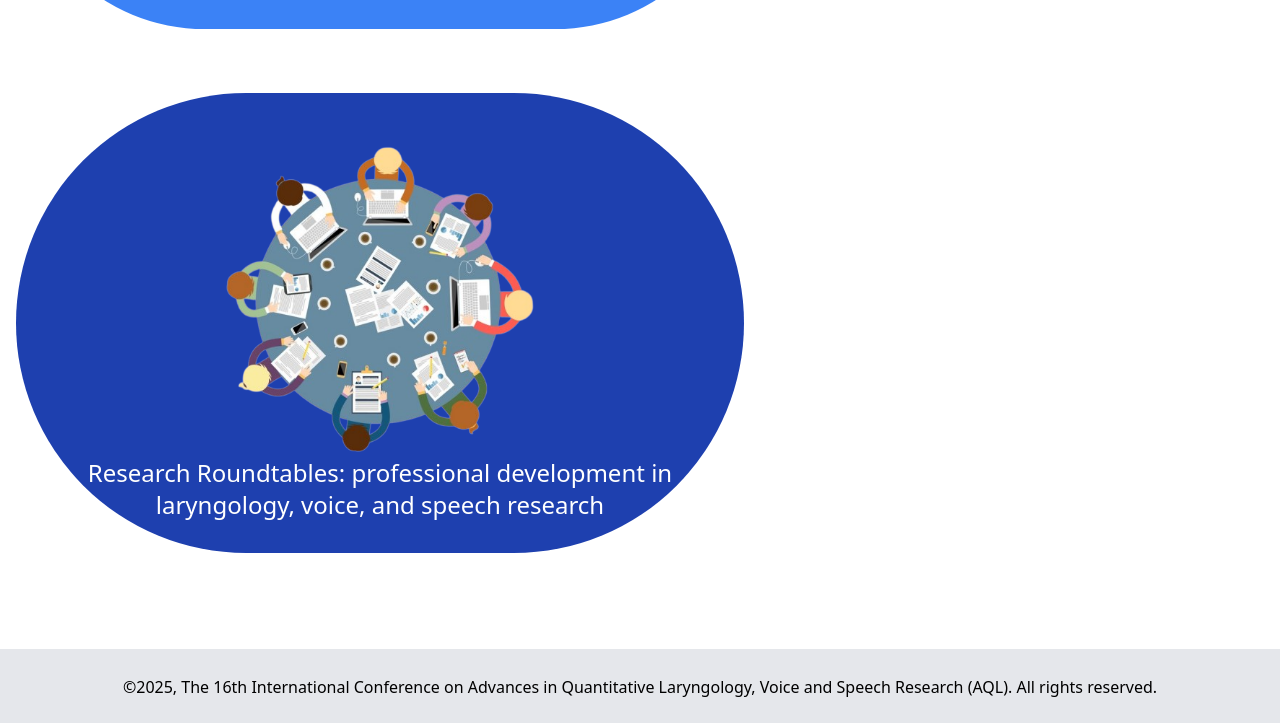
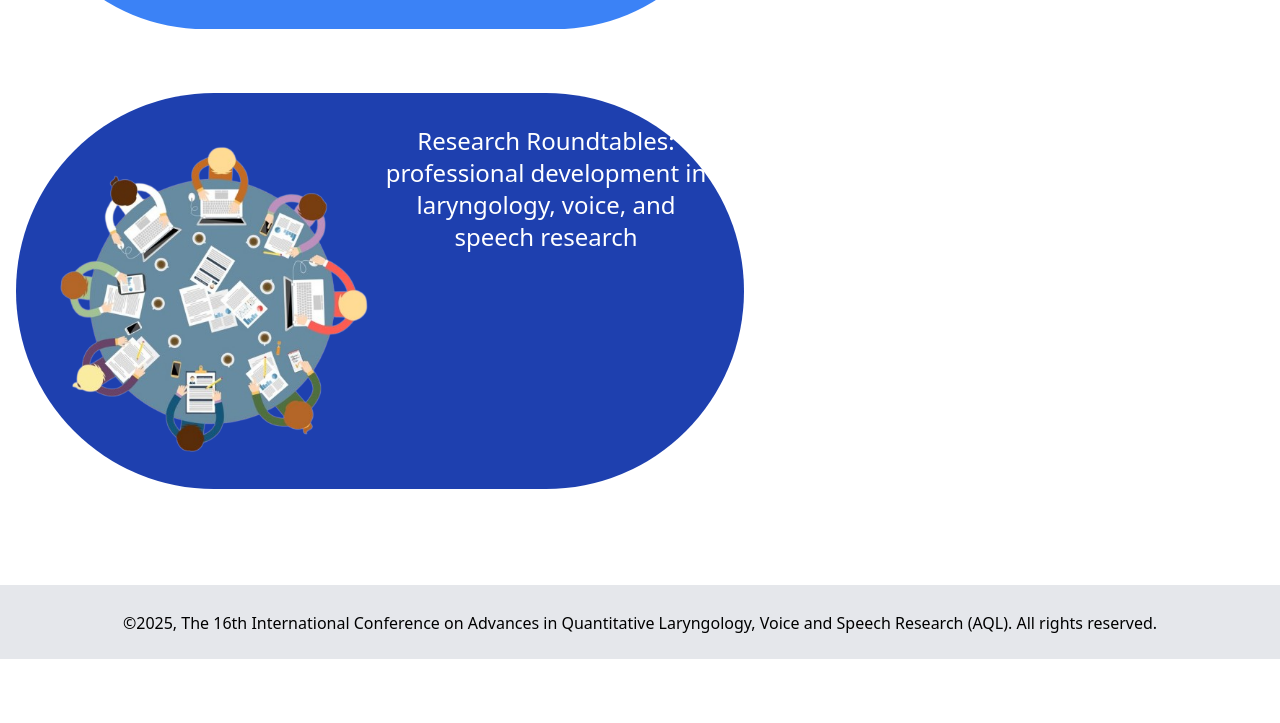
Before and after one commit to aqlconference/aqlconference, an Astro site: page /workshop in a window 1280 px wide. Shown: the part 2577-3300 px from the top of the page. After the commit the page ends 3236 px from the top, so only its background shows below. Built offline with nearby package versions, Linux system fonts and the light colour scheme; Astro itself is replaced by a stand-in of ours.

Commit message:
Update workshop.astro

```diff
--- a/src/pages/workshop.astro
+++ b/src/pages/workshop.astro
@@ -39,9 +39,9 @@ import { FULL_TITLE } from "../consts";
 	  	<img src='/3d-print.png' class='mx-auto w-6/12' />
 		<p>3D-printing of voice and speech prostheses by <a class='underline' href='https://umcgresearch.org/w/3d-lab'>3D Lab UMCG</a></p>
 	</div>
-	<div class='w-7/12 text-2xl flex flex-col py-8 px-8 mr-48 my-8 text-center bg-blue-800 text-white rounded-full'>
+	<div class='w-7/12 text-2xl flex flex-wrap py-8 px-8 mr-48 my-8 text-center bg-blue-800 text-white rounded-full'>
 	  	<img src='/roundtables.png' class='mx-auto w-6/12' />
-		<p>Research Roundtables: professional development in laryngology, voice, and speech research</p>
+		<p class='mx-auto w-6/12'>Research Roundtables: professional development in laryngology, voice, and speech research</p>
 	</div>
 
 </div>
```
